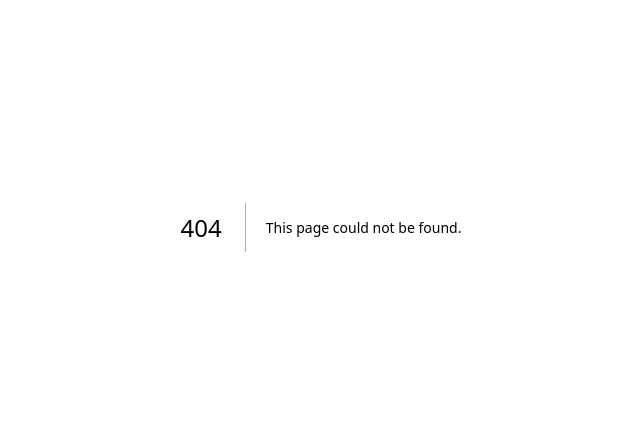
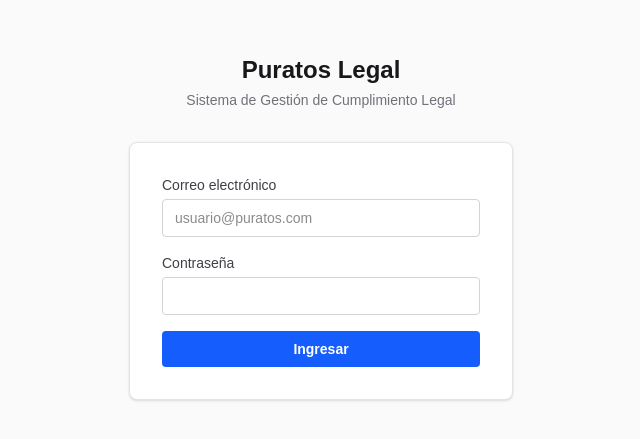
Before and after one commit to Isonauta/Puratoslegal, a Next.js app: page /login in a window 1280 px wide. Before the commit this address had no page. Shown: the part 173-612 px from the top of the page, without its empty margins (319-959 px from the left). Built offline with nearby package versions, Linux system fonts and the light colour scheme.

Commit message:
Add login/auth: JWT sessions, credential login, protected routes

```diff
--- a/package.json
+++ b/package.json
@@ -12,6 +12,9 @@
   "dependencies": {
     "@prisma/adapter-pg": "^7.8.0",
     "@prisma/client": "^7.8.0",
+    "@types/bcryptjs": "^2.4.6",
+    "bcryptjs": "^3.0.3",
+    "jose": "^6.2.3",
     "next": "16.2.9",
     "pg": "^8.21.0",
     "react": "19.2.4",
--- /dev/null
+++ b/src/app/api/auth/login/route.ts
@@ -0,0 +1,24 @@
+import { NextRequest, NextResponse } from "next/server";
+import bcrypt from "bcryptjs";
+import { findUser, createSession } from "@/lib/auth";
+
+export async function POST(req: NextRequest) {
+  const { email, password } = await req.json();
+
+  if (!email || !password) {
+    return NextResponse.json({ error: "Credenciales requeridas" }, { status: 400 });
+  }
+
+  const user = findUser(email);
+  if (!user) {
+    return NextResponse.json({ error: "Credenciales inválidas" }, { status: 401 });
+  }
+
+  const valid = await bcrypt.compare(password, user.hash);
+  if (!valid) {
+    return NextResponse.json({ error: "Credenciales inválidas" }, { status: 401 });
+  }
+
+  await createSession({ email: user.email, name: user.name });
+  return NextResponse.json({ ok: true });
+}
--- /dev/null
+++ b/src/app/api/auth/logout/route.ts
@@ -0,0 +1,7 @@
+import { NextResponse } from "next/server";
+import { deleteSession } from "@/lib/auth";
+
+export async function POST() {
+  await deleteSession();
+  return NextResponse.json({ ok: true });
+}
--- /dev/null
+++ b/src/app/login/page.tsx
@@ -0,0 +1,108 @@
+"use client";
+
+import { useState } from "react";
+import { useRouter, useSearchParams } from "next/navigation";
+import { Suspense } from "react";
+
+function LoginForm() {
+  const router = useRouter();
+  const searchParams = useSearchParams();
+  const from = searchParams.get("from") ?? "/";
+
+  const [email, setEmail] = useState("");
+  const [password, setPassword] = useState("");
+  const [error, setError] = useState("");
+  const [loading, setLoading] = useState(false);
+
+  async function handleSubmit(e: React.FormEvent) {
+    e.preventDefault();
+    setError("");
+    setLoading(true);
+
+    const res = await fetch("/api/auth/login", {
+      method: "POST",
+      headers: { "Content-Type": "application/json" },
+      body: JSON.stringify({ email, password }),
+    });
+
+    setLoading(false);
+    if (res.ok) {
+      router.push(from);
+      router.refresh();
+    } else {
+      const data = await res.json();
+      setError(data.error ?? "Error al iniciar sesión");
+    }
+  }
+
+  return (
+    <div className="flex min-h-screen items-center justify-center bg-zinc-50 px-4 dark:bg-black">
+      <div className="w-full max-w-sm">
+        <div className="mb-8 text-center">
+          <h1 className="text-2xl font-bold text-zinc-900 dark:text-zinc-50">Puratos Legal</h1>
+          <p className="mt-1 text-sm text-zinc-500 dark:text-zinc-400">
+            Sistema de Gestión de Cumplimiento Legal
+          </p>
+        </div>
+
+        <form
+          onSubmit={handleSubmit}
+          className="rounded-lg border border-zinc-200 bg-white p-8 shadow-sm dark:border-zinc-800 dark:bg-zinc-900"
+        >
+          <div className="space-y-4">
+            <div>
+              <label className="mb-1 block text-sm font-medium text-zinc-700 dark:text-zinc-300">
+                Correo electrónico
+              </label>
+              <input
+                type="email"
+                value={email}
+                onChange={(e) => setEmail(e.target.value)}
+                required
+                autoComplete="email"
+                className="w-full rounded border border-zinc-300 px-3 py-2 text-sm outline-none focus:border-blue-500 focus:ring-1 focus:ring-blue-500 dark:border-zinc-700 dark:bg-zinc-800 dark:text-zinc-100"
+                placeholder="usuario@puratos.com"
+              />
+            </div>
+
+            <div>
+              <label className="mb-1 block text-sm font-medium text-zinc-700 dark:text-zinc-300">
+                Contraseña
+              </label>
+              <input
+                type="password"
+                value={password}
+                onChange={(e) => setPassword(e.target.value)}
+                required
+                autoComplete="current-password"
+                className="w-full rounded border border-zinc-300 px-3 py-2 text-sm outline-none focus:border-blue-500 focus:ring-1 focus:ring-blue-500 dark:border-zinc-700 dark:bg-zinc-800 dark:text-zinc-100"
+              />
+            </div>
+
+            {error && (
+              <p className="rounded bg-red-50 px-3 py-2 text-sm text-red-600 dark:bg-red-900/30 dark:text-red-400">
+                {error}
+              </p>
+            )}
+
+            <button
+              type="submit"
+              disabled={loading}
+              className="w-full rounded bg-blue-600 py-2 text-sm font-semibold text-white hover:bg-blue-700 disabled:opacity-60"
+            >
+              {loading ? "Ingresando..." : "Ingresar"}
+            </button>
+          </div>
+        </form>
+      </div>
+    </div>
+  );
+}
+
+export default function LoginPage() {
+  return (
+    <Suspense>
+      <LoginForm />
+    </Suspense>
+  );
+}
--- a/src/app/page.tsx
+++ b/src/app/page.tsx
@@ -1,5 +1,7 @@
 import Link from "next/link";
 import { ComplianceCard } from "@/components/ComplianceCard";
+import { LogoutButton } from "@/components/LogoutButton";
+import { getSession } from "@/lib/auth";
 import {
   getComplianceByAmbito,
   getEvidenceStatusSummary,
@@ -12,6 +14,7 @@ import {
 export const dynamic = "force-dynamic";
 
 export default async function DashboardPage() {
+  const session = await getSession();
   const [byAmbito, overall, nonCompliant, actionPlans, evidence, permits] = await Promise.all([
     getComplianceByAmbito(),
     getOverallCompliance(),
@@ -30,13 +33,17 @@ export default async function DashboardPage() {
         <p className="mt-1 text-sm text-zinc-500 dark:text-zinc-400">
           Matriz R-110-02 · Puratos
         </p>
-        <div className="mt-3 flex gap-4">
+        <div className="mt-3 flex items-center gap-4">
           <Link href="/requisitos" className="text-sm text-blue-600 hover:underline dark:text-blue-400">
             Gestionar requisitos y evidencia →
           </Link>
           <Link href="/planes-accion" className="text-sm text-blue-600 hover:underline dark:text-blue-400">
             Ver planes de acción →
           </Link>
+          <span className="ml-auto text-sm text-zinc-500 dark:text-zinc-400">
+            {session?.name}
+          </span>
+          <LogoutButton />
         </div>
       </header>
 
--- /dev/null
+++ b/src/components/LogoutButton.tsx
@@ -0,0 +1,22 @@
+"use client";
+
+import { useRouter } from "next/navigation";
+
+export function LogoutButton() {
+  const router = useRouter();
+
+  async function logout() {
+    await fetch("/api/auth/logout", { method: "POST" });
+    router.push("/login");
+    router.refresh();
+  }
+
+  return (
+    <button
+      onClick={logout}
+      className="text-sm text-zinc-500 hover:text-zinc-700 dark:text-zinc-400 dark:hover:text-zinc-200"
+    >
+      Cerrar sesión
+    </button>
+  );
+}
--- /dev/null
+++ b/src/lib/auth.ts
@@ -0,0 +1,72 @@
+import { SignJWT, jwtVerify } from "jose";
+import { cookies } from "next/headers";
+
+const SECRET = new TextEncoder().encode(
+  process.env.AUTH_SECRET ?? "fallback-dev-secret-change-in-prod"
+);
+const COOKIE = "pl_session";
+
+export type SessionUser = {
+  email: string;
+  name: string;
+};
+
+const USERS: { email: string; name: string; hash: string }[] = [
+  {
+    email: "scorroteaortiz@puratos.com",
+    name: "S. Corrotea",
+    hash: "$2b$12$xV04JpC3KjQmDM3PgKHlIuMBMdqi4jo5t68PBPXNvygkRGP4UHViq",
+  },
+  {
+    email: "cneumannlatorre@puratos.com",
+    name: "C. Neumann",
+    hash: "$2b$12$jhavcaiMv3wsfCKOFaoqT.w2HrSQglKm4p8U27mpNnxlwfDfCftY.",
+  },
+  {
+    email: "bhenriquez@puratos.com",
+    name: "B. Henríquez",
+    hash: "$2b$12$/nyNqF2z.AOJYOIzjMEw0uiasCJDrXtpWzeVdiLCTDkRYVA/oS1/C",
+  },
+  {
+    email: "cristian@cristiancordero.cl",
+    name: "Cristián Cordero",
+    hash: "$2b$12$6a94P4XJnHwH.dgh..b3HurKJ7xbpy/j0SyK4L4h9vx3Gsdt54XyW",
+  },
+];
+
+export function findUser(email: string) {
+  return USERS.find((u) => u.email.toLowerCase() === email.toLowerCase()) ?? null;
+}
+
+export async function createSession(user: SessionUser) {
+  const token = await new SignJWT({ email: user.email, name: user.name })
+    .setProtectedHeader({ alg: "HS256" })
+    .setExpirationTime("7d")
+    .sign(SECRET);
+
+  const jar = await cookies();
+  jar.set(COOKIE, token, {
+    httpOnly: true,
+    secure: process.env.NODE_ENV === "production",
+    sameSite: "lax",
+    maxAge: 60 * 60 * 24 * 7,
+    path: "/",
+  });
+}
+
+export async function getSession(): Promise<SessionUser | null> {
+  const jar = await cookies();
+  const token = jar.get(COOKIE)?.value;
+  if (!token) return null;
+  try {
+    const { payload } = await jwtVerify(token, SECRET);
+    return { email: payload.email as string, name: payload.name as string };
+  } catch {
+    return null;
+  }
+}
+
+export async function deleteSession() {
+  const jar = await cookies();
+  jar.delete(COOKIE);
+}
--- /dev/null
+++ b/src/middleware.ts
@@ -0,0 +1,33 @@
+import { jwtVerify } from "jose";
+import { NextRequest, NextResponse } from "next/server";
+
+const SECRET = new TextEncoder().encode(
+  process.env.AUTH_SECRET ?? "fallback-dev-secret-change-in-prod"
+);
+const COOKIE = "pl_session";
+const PUBLIC = ["/login", "/api/auth"];
+
+export async function middleware(req: NextRequest) {
+  const { pathname } = req.nextUrl;
+
+  if (PUBLIC.some((p) => pathname.startsWith(p))) return NextResponse.next();
+
+  const token = req.cookies.get(COOKIE)?.value;
+  if (token) {
+    try {
+      await jwtVerify(token, SECRET);
+      return NextResponse.next();
+    } catch {
+      // invalid/expired token — fall through to redirect
+    }
+  }
+
+  const url = req.nextUrl.clone();
+  url.pathname = "/login";
+  url.searchParams.set("from", pathname);
+  return NextResponse.redirect(url);
+}
+
+export const config = {
+  matcher: ["/((?!_next/static|_next/image|favicon.ico).*)"],
+};
```
Also changed, not shown: 1 other file (tests, documents, lock files or other folders).
